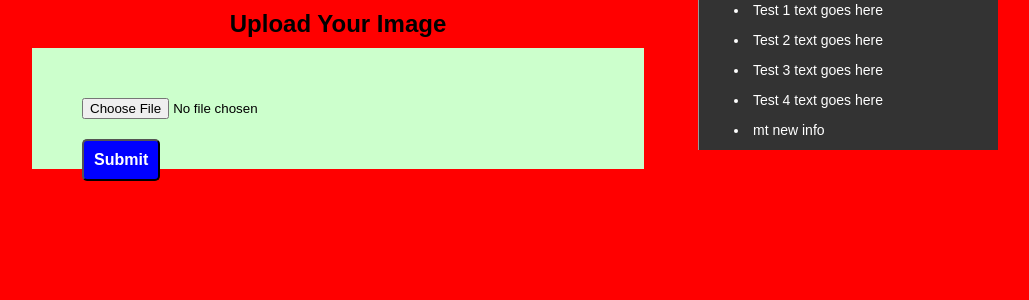
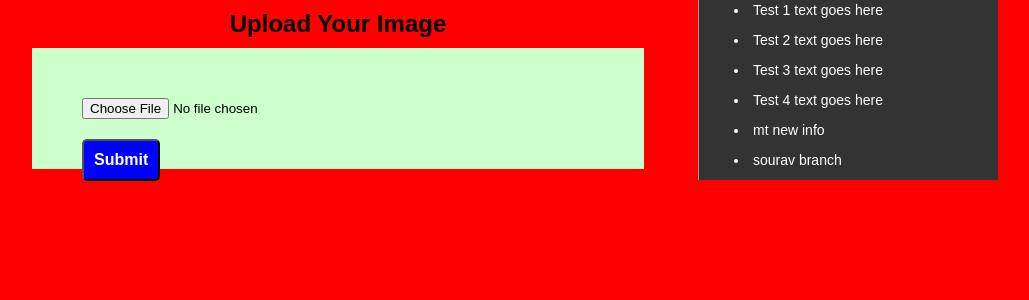
Before and after one commit to santanucn/testgit, a PHP site: page / in a window 1280 px wide. Shown: the top 300 px of the page, without its empty margins (142-1171 px from the left). Run offline with PHP 8.4, Linux system fonts and the light colour scheme.

Commit message:
commit on branch sourav

```diff
--- a/index.php
+++ b/index.php
@@ -24,6 +24,7 @@
                     <li>Test 3 text goes here</li>
                     <li>Test 4 text goes here</li>
 					<li>mt new info</li>
+					<li>sourav branch</li>
                 </ul>
             </div>
         </div>
```
